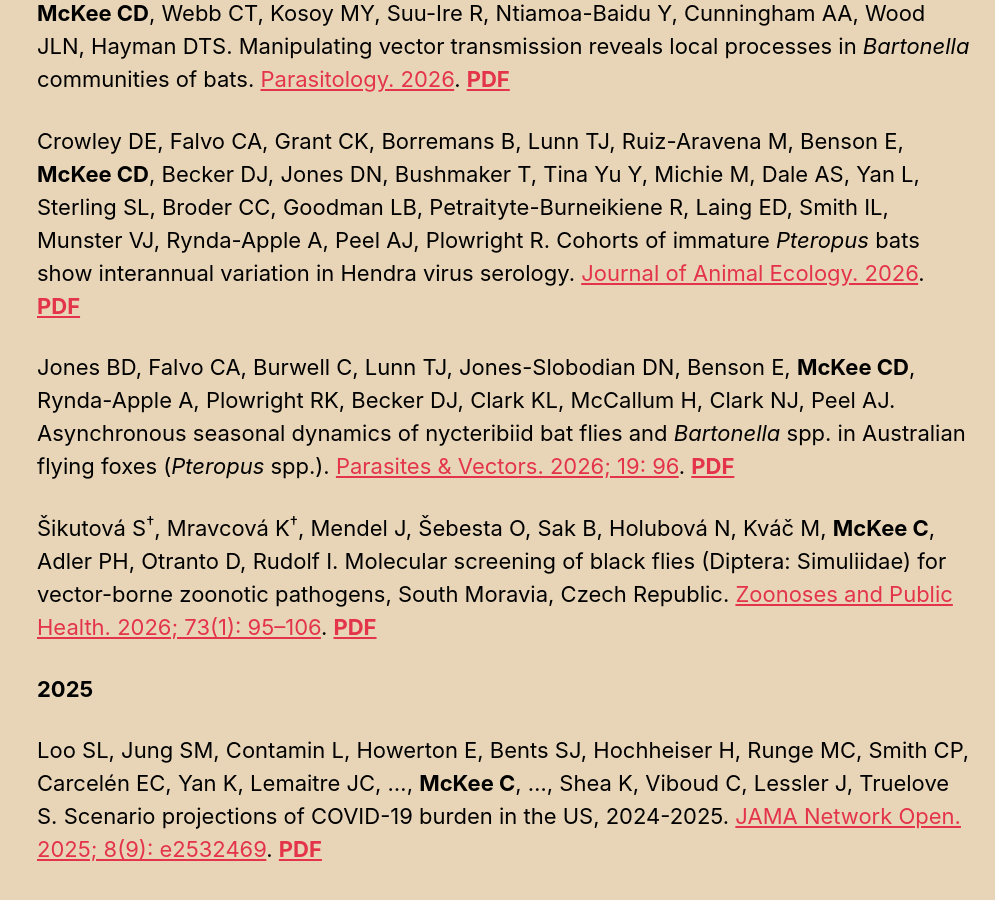
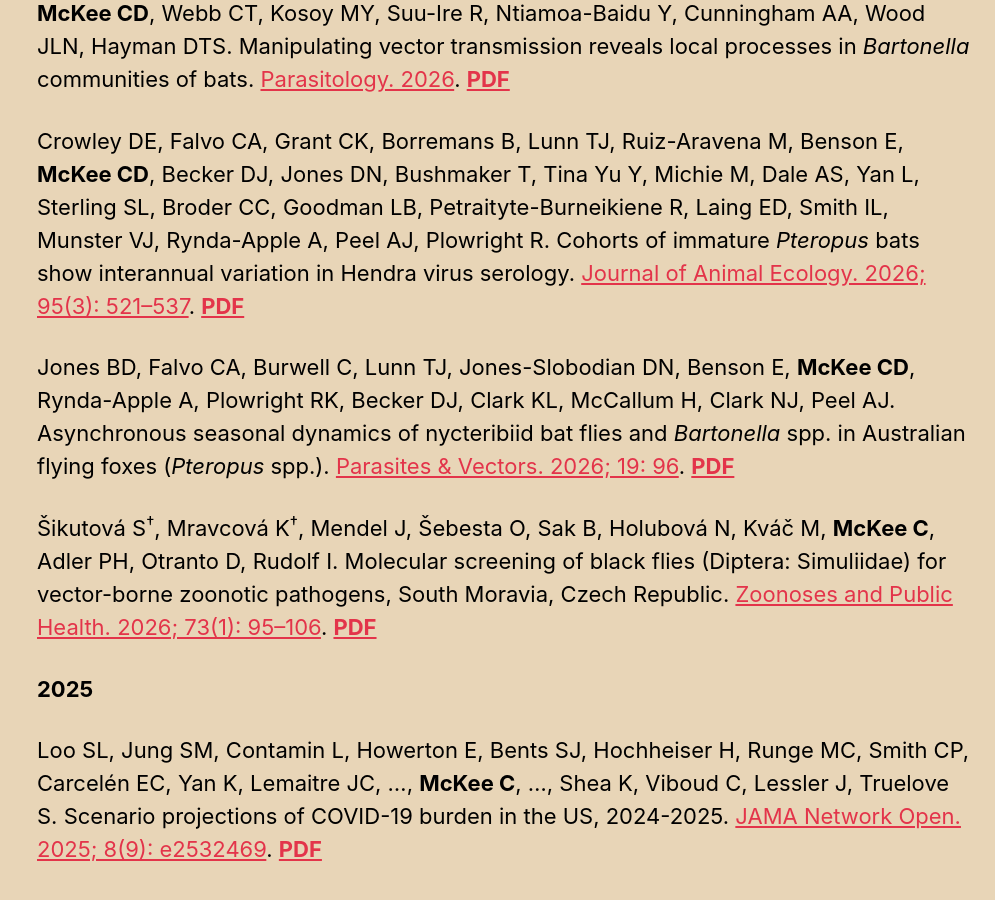
Before and after one commit to clifmckee/clifmckee.github.io, a Jekyll site: the page built from _pages/publications.md, in a window 1280 px wide and 900 px high, scrolled down 608 px. Shown: the whole window, without its empty margins (285-1280 px from the left). Built offline with Jekyll 4.4.1, drawn with Linux system fonts in a browser that asks for light colours; cached includes are drawn as plain includes.

Commit message:
Update pubs 2026-03-18

```diff
--- a/_pages/publications.md
+++ b/_pages/publications.md
@@ -18,7 +18,7 @@
 
 **McKee CD**, Webb CT, Kosoy MY, Suu-Ire R, Ntiamoa-Baidu Y, Cunningham AA, Wood JLN, Hayman DTS. Manipulating vector transmission reveals local processes in *Bartonella* communities of bats. [Parasitology. 2026](https://doi.org/10.1017/S0031182026101656). [**PDF**](http://clifmckee.github.io/files/2026_McKee_Parasitology.pdf)
 
-Crowley DE, Falvo CA, Grant CK, Borremans B, Lunn TJ, Ruiz-Aravena M, Benson E, **McKee CD**, Becker DJ, Jones DN, Bushmaker T, Tina Yu Y, Michie M, Dale AS, Yan L, Sterling SL, Broder CC, Goodman LB, Petraityte-Burneikiene R, Laing ED, Smith IL, Munster VJ, Rynda-Apple A, Peel AJ, Plowright R. Cohorts of immature *Pteropus* bats show interannual variation in Hendra virus serology. [Journal of Animal Ecology. 2026](http://doi.org/10.1111/1365-2656.70213). [**PDF**](http://clifmckee.github.io/files/2026_Crowley_JAE.pdf)
+Crowley DE, Falvo CA, Grant CK, Borremans B, Lunn TJ, Ruiz-Aravena M, Benson E, **McKee CD**, Becker DJ, Jones DN, Bushmaker T, Tina Yu Y, Michie M, Dale AS, Yan L, Sterling SL, Broder CC, Goodman LB, Petraityte-Burneikiene R, Laing ED, Smith IL, Munster VJ, Rynda-Apple A, Peel AJ, Plowright R. Cohorts of immature *Pteropus* bats show interannual variation in Hendra virus serology. [Journal of Animal Ecology. 2026; 95(3): 521--537](http://doi.org/10.1111/1365-2656.70213). [**PDF**](http://clifmckee.github.io/files/2026_Crowley_JAE.pdf)
 
 Jones BD, Falvo CA, Burwell C, Lunn TJ, Jones-Slobodian DN, Benson E, **McKee CD**, Rynda-Apple A, Plowright RK, Becker DJ, Clark KL, McCallum H, Clark NJ, Peel AJ. Asynchronous seasonal dynamics of nycteribiid bat flies and *Bartonella* spp. in Australian flying foxes (*Pteropus* spp.). [Parasites & Vectors. 2026; 19: 96](https://doi.org/10.1186/s13071-026-07243-1). [**PDF**](http://clifmckee.github.io/files/2026_Jones_Parasites_Vectors.pdf)
 
```
Also changed, not shown: 2 other files.
